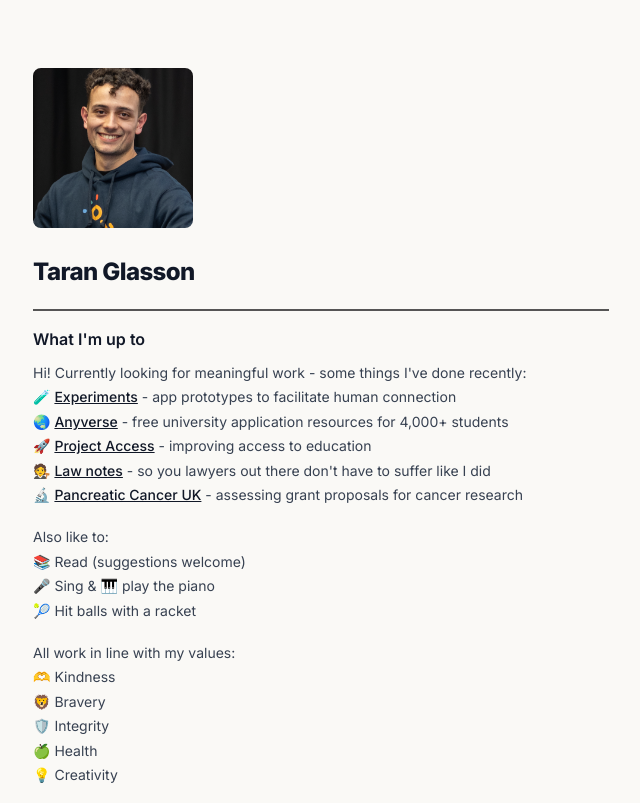
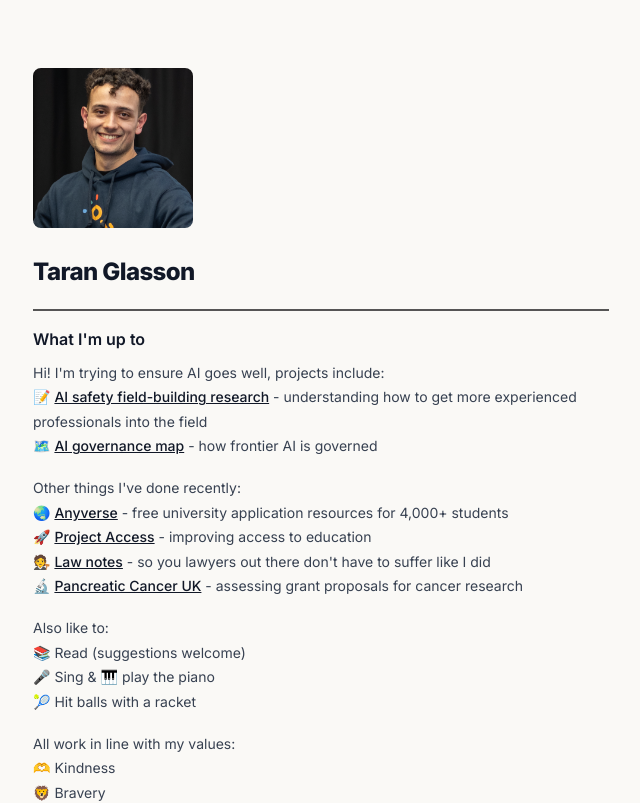
Before and after one commit to glastara/personal-website, a Next.js app: page / in a window 1280 px wide. Shown: the top 803 px of the page, without its empty margins (319-959 px from the left). Built offline with nearby package versions, Linux system fonts and the light colour scheme.

Commit message:
ai safety updates

```diff
--- a/app/page.mdx
+++ b/app/page.mdx
@@ -20,8 +20,11 @@
 ---
 ### What I'm up to
 
-Hi! Currently looking for meaningful work - some things I've done recently:
-    🧪 <Link href="/experiments">Experiments</Link> - app prototypes to facilitate human connection
+Hi! I'm trying to ensure AI goes well, projects include:
+    📝 <Link href="https://docs.google.com/document/d/1-2LTo6XbX5s2usoo7zc4carF52TTWetmsWgbI2w__f8/edit?usp=sharing" target="_blank" rel="noopener noreferrer">AI safety field-building research</Link> - understanding how to get more experienced professionals into the field
+    🗺️ <Link href="https://frontier-ai-governance-map.vercel.app/" target="_blank" rel="noopener noreferrer">AI governance map</Link> - how frontier AI is governed
+
+Other things I've done recently:
     🌏 <Link href="https://anyverse.app" target="_blank" rel="noopener noreferrer">Anyverse</Link> - free university application resources for 4,000+ students
     🚀 <Link href="https://projectaccess.org/" target="_blank" rel="noopener noreferrer">Project Access</Link> - improving access to education
     🧑‍⚖️ <Link href="https://www.stuvia.com/user/lawnotes08" target="_blank" rel="noopener noreferrer">Law notes</Link> - so you lawyers out there don't have to suffer like I did
```
